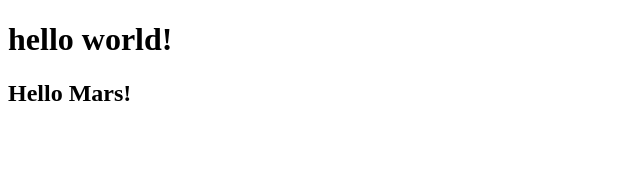
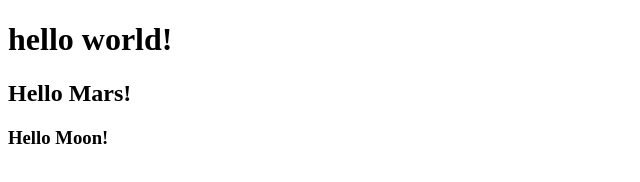
Before and after one commit to Sina-shafiee/zinary-4-2, a plain HTML site: page index.html in a window 1280 px wide. Shown: the whole page, without its empty margins (0-640 px from the left). Drawn offline with Linux system fonts and the light colour scheme.

Commit message:
added h3

```diff
--- a/index.html
+++ b/index.html
@@ -8,5 +8,6 @@
     <body>
         <h1>hello world!</h1>
         <h2>Hello Mars!</h2>
+        <h3>Hello Moon!</h3>
     </body>
 </html>
```
